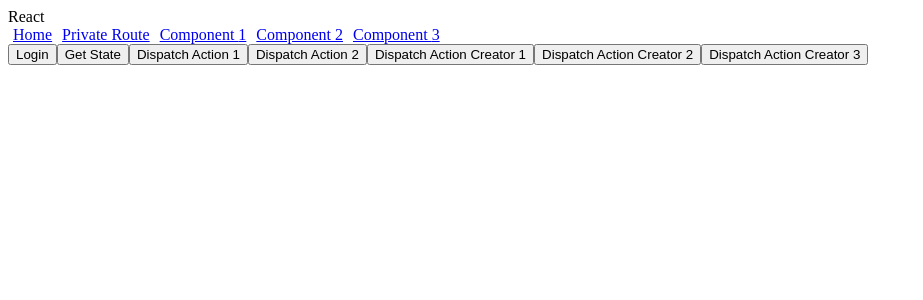
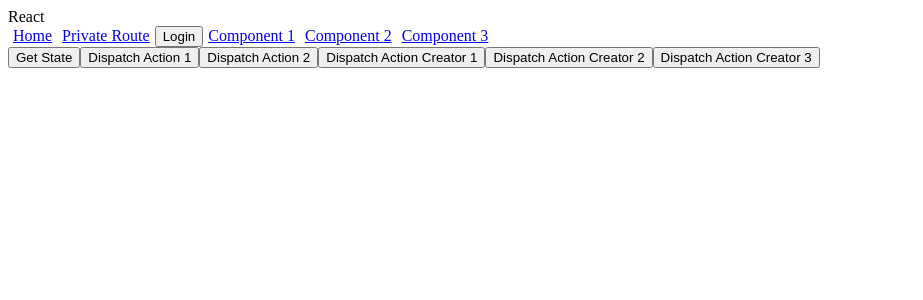
Before and after one commit to daviddesousa/react-tutorial, a React (Create React App) app: page / in a window 1280 px wide. Shown: the top 300 px of the page, without its empty margins (0-923 px from the left). Built offline with nearby package versions, Linux system fonts and the light colour scheme; what auth0-js would draw is missing.

Commit message:
implementing the login and logout buttons

```diff
--- a/src/containers/container1.js
+++ b/src/containers/container1.js
@@ -11,7 +11,6 @@ class Container1 extends Component {
 
     return (
         <div>
-          <button onClick={() => this.props.auth.login()}>Login</button>
           <button onClick={() => console.log(this.props.stateprop1)}>Get State</button>
           <button onClick={() => this.props.action1()}>Dispatch Action 1</button>
           <button onClick={() => this.props.action2()}>Dispatch Action 2</button>
--- a/src/containers/header.js
+++ b/src/containers/header.js
@@ -1,5 +1,6 @@
 import React, {Component} from 'react';
 import {Link} from 'react-router-dom';
+import {connect} from 'react-redux';
 
 class Header extends Component {
   state = {
@@ -20,6 +21,10 @@ class Header extends Component {
           <Link to="/privateroute" style={{padding: '5px'}}>
             Private Route
           </Link>
+          {!this.props.is_authenticated
+            ? <button onClick={() => this.props.auth.login()}>Login</button>
+            : <button onClick={() => this.props.auth.logout()}>Logout</button>
+          }
           {this.state.nums.map(num =>
               <Link key={num.id} to={{pathname: '/component/' + num.id}}
                     style={{padding: '5px'}}>
@@ -42,4 +47,10 @@ class Header extends Component {
   }
 }
 
-export default Header;
+function mapStatesToProps(state) {
+  return {
+    is_authenticated: state.auth_reducer.is_authenticated,
+  };
+}
+
+export default connect(mapStatesToProps)(Header);
--- a/src/functional/callback.js
+++ b/src/functional/callback.js
@@ -3,7 +3,6 @@ import React from 'react';
 const Callback = props => (
     <div>
       Callback
-      {console.log(props)}
       {/*Typically a loading screen...*/}
     </div>
 );
--- a/src/routes.js
+++ b/src/routes.js
@@ -36,7 +36,7 @@ class Routes extends Component {
         <div>
           <Router history={history}>
             <div>
-              <Header/>
+              <Header auth={auth}/>
               <Switch>
                 <Route exact path="/"
                        render={() => <Container1 auth={auth}/>}/>
--- a/src/utils/authcheck.js
+++ b/src/utils/authcheck.js
@@ -22,7 +22,7 @@ class AuthCheck extends Component {
   }
 }
 
-function mapStateToProps(dispatch) {
+function mapStateToProps(state) {
   return {
 
   };
```
